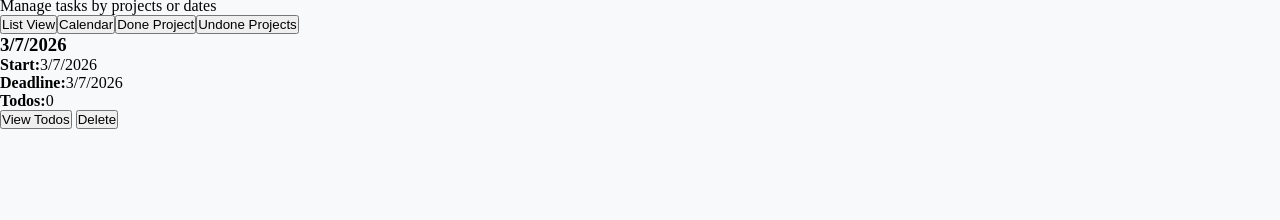
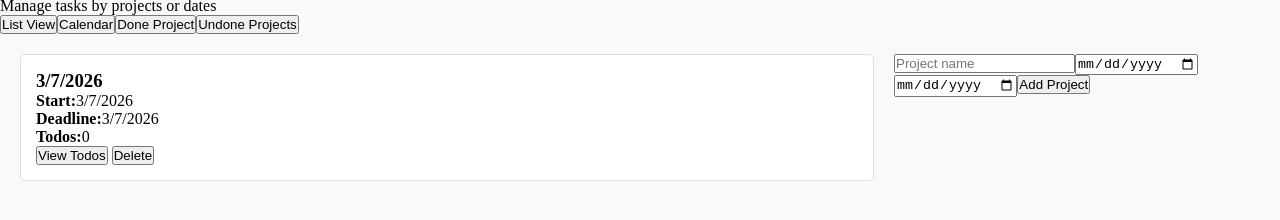
Before and after one commit to NomadicHippiee/todo-app, a website built with webpack: page src/index.html in a window 1280 px wide. Shown: the part 40-260 px from the top of the page. Built offline with nearby package versions, Linux system fonts and the light colour scheme.

Commit message:
Fix Layout

```diff
--- a/src/components/addProjectForm.js
+++ b/src/components/addProjectForm.js
@@ -1,6 +1,6 @@
 import app from "../modules/app.js";
 
-function addProjectForm() {
+function addProjectForm(onProjectAdded) {
     const form = document.createElement("form");
     form.classList.add("add-project-form");
     const projectNameInput = document.createElement("input");
@@ -28,6 +28,8 @@ function addProjectForm() {
 
         app.addProject(name, startDate, deadline);
 
+        onProjectAdded();
+
         form.reset();
     });
 
--- a/src/components/projectList.js
+++ b/src/components/projectList.js
@@ -1,6 +1,6 @@
 import app from "../modules/app.js";
 
-function projectList() {
+function projectList(onProjectChanged) {
   const projectContainer = document.createElement("div");
   projectContainer.classList.add("projects-container");
   const projects = app.getAllProjects();
@@ -24,6 +24,7 @@ function projectList() {
 
     deleteBtn.addEventListener("click", () => {
       app.removeProject(project.id);
+      onProjectChanged();
     });
 
     viewBtn.addEventListener("click", () => {
--- a/src/index.js
+++ b/src/index.js
@@ -1,9 +1,37 @@
 import './style.css';
-import './components/header.js';
 import header from './components/header.js';
 import projectList from './components/projectList.js';
+import addProjectForm from './components/addProjectForm.js';
+import app from './modules/app.js';
+
+console.log("All projects:", app.getAllProjects());
 
 console.log("Webpack is alive!");
 
+//Create UI
+
+const mainSection = document.createElement("main");
+mainSection.classList.add("main-section");
+
+const leftColumn = document.createElement("div");
+leftColumn.classList.add("left-column");
+
+const rightColumn = document.createElement("div");
+rightColumn.classList.add("right-column");
+
+const projectListContainer = document.createElement("div");
+
+function refreshProjectList() {
+    projectListContainer.innerHTML = "";
+    projectListContainer.appendChild(projectList(refreshProjectList));
+}
+
+rightColumn.append(addProjectForm(refreshProjectList));
+
+leftColumn.appendChild(projectListContainer);
+
+mainSection.append(leftColumn, rightColumn);
+
 document.body.appendChild(header());
-document.body.appendChild(projectList());
+document.body.appendChild(mainSection);
+refreshProjectList();
--- a/src/modules/app.js
+++ b/src/modules/app.js
@@ -118,8 +118,8 @@ class App {
         const project = new Project(
             projectData.name,
             reconstructedTodos,
-            projectData.startDate,
-            projectData.deadline
+            new Date(projectData.startDate),
+            new Date(projectData.deadline)
         );
         project.id = projectData.id;
         return project;
--- a/src/style.css
+++ b/src/style.css
@@ -7,3 +7,31 @@ body {
   background: #f8f9fa;
   height: 100vh;
 }
+
+.main-section {
+  display: flex;
+  gap: 20px;
+  padding: 20px;
+}
+
+.left-column {
+  flex: 70%;
+  overflow-y: auto;
+}
+
+.right-column {
+  flex: 30%;
+}
+
+.projects-container {
+  display: flex;
+  flex-direction: column;
+  gap: 15px;
+}
+
+.project-card {
+  border: 1px solid #ddd;
+  padding: 15px;
+  border-radius: 5px;
+  background: white;
+}
```
